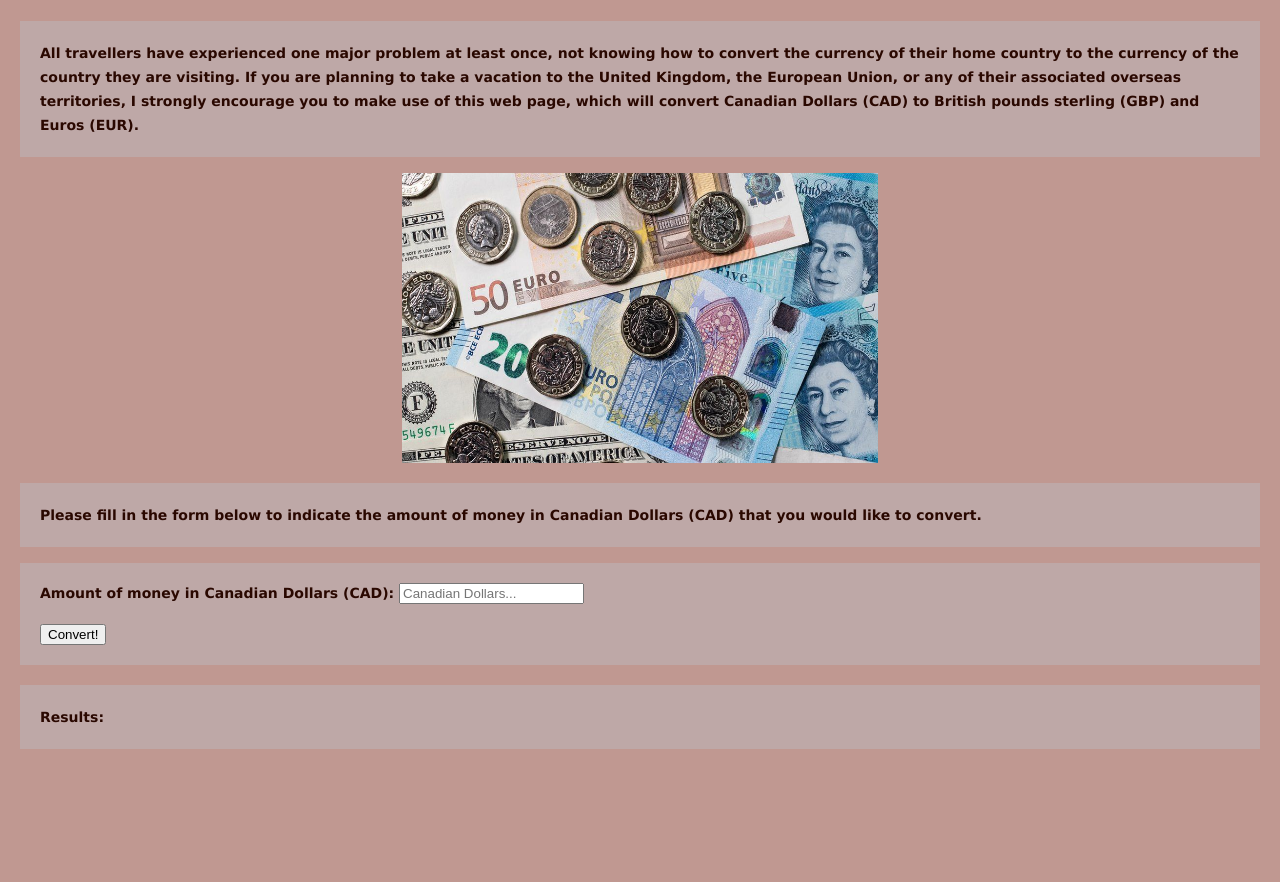
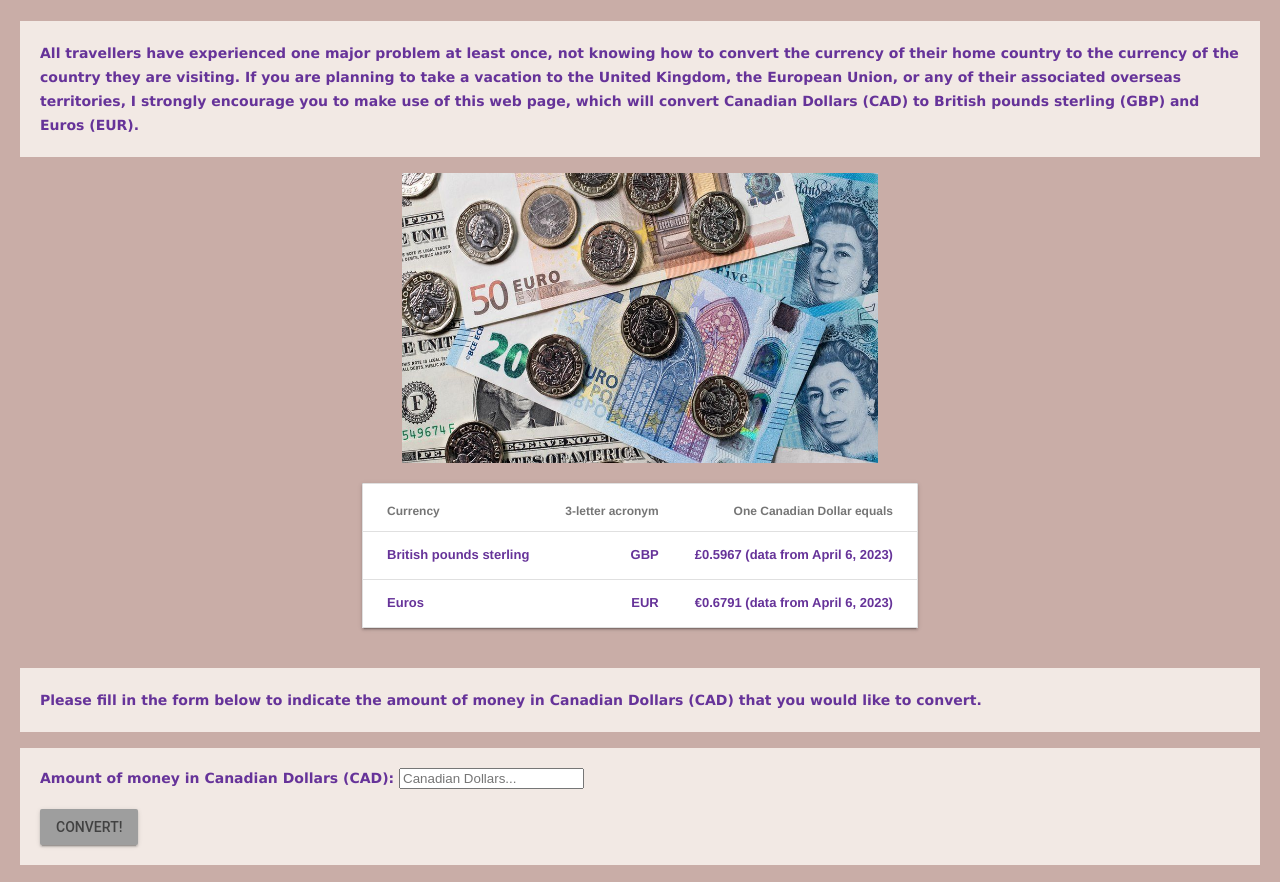
Before and after one commit to ICS20-Programming-BenT/Assign-03-HTML-CurrencyConversion, a plain HTML site: page index.html in a window 1280 px wide. Shown: the part 183-1065 px from the top of the page. Before the commit the page ends 988 px from the top, so only its background shows below. Drawn offline with nearby package versions, Linux system fonts and the light colour scheme.

Commit message:
Updated code and added MDL

```diff
--- a/css/style.css
+++ b/css/style.css
@@ -1,18 +1,18 @@
 /* Created by: Ben Thomson
-* Created on: 04/04/2023
+* Created on: 04/05/2023
 * This CSS file defines the style for index.html
-* ICS2O-Unit3-04-HTML-FarenheitCelsius
+* ICS2O-Assign-03-HTML-CurrencyConversion
 */
 
 body {
-  background-color: rgb(192 152 145);
+  background-color: rgb(201 173 167);
   font-weight: 900;
-  color: #2a0800;
+  color: rebeccapurple;
 }
 
 h1 {
   font-family: Verdana, Geneva, Tahoma, sans-serif;
-  background-color: hsl(15deg 27% 37%);
+  background-color: hsl(309deg 6% 58%);
   padding: 40px;
   text-align: center;
 }
@@ -20,14 +20,14 @@ h1 {
 form {
   font-family: Verdana, Geneva, Tahoma, sans-serif;
   font-weight: 900;
-  background-color: #bea8a7;
+  background-color: #f2e9e4;
   padding: 20px;
 }
 
 p {
   font-family: Verdana, Geneva, Tahoma, sans-serif;
   font-weight: 900;
-  background-color: #bea8a7;
+  background-color: #f2e9e4;
   padding: 20px;
 }
 
--- a/index.html
+++ b/index.html
@@ -16,7 +16,7 @@
 
     <!-- Google's MDL -->
     <link rel="stylesheet" href="https://fonts.googleapis.com/icon?family=Material+Icons">
-    <link rel="stylesheet" href="https://code.getmdl.io/1.3.0/material.brown-orange.min.css" />
+    <link rel="stylesheet" href="https://code.getmdl.io/1.3.0/material.grey-deep_purple.min.css" />
 
     <!-- Stylesheet -->
     <link rel="stylesheet" href="./css/style.css">
@@ -47,6 +47,32 @@
         <br>
       </center>
 
+      <center>
+        <table class="mdl-data-table mdl-js-data-table mdl-data-table mdl-shadow--2dp">
+          <thead>
+            <tr>
+              <th class="mdl-data-table__cell--non-numeric">Currency</th>
+              <th> 3-letter acronym</th>
+              <th>One Canadian Dollar equals</th>
+            </tr>
+          </thead>
+          <tbody>
+            <tr>
+              <td class="mdl-data-table__cell--non-numeric">British pounds sterling</td>
+              <td>GBP</td>
+              <td>£0.5967 (data from April 6, 2023)</td>
+            </tr>
+            <tr>
+              <td class="mdl-data-table__cell--non-numeric">Euros</td>
+              <td>EUR</td>
+              <td>€0.6791 (data from April 6, 2023)</td>
+            </tr>
+          </tbody>
+        </table>
+        <br>
+        <br>
+      </center>
+
       <!-- Body text -->
       <p>Please fill in the form below to indicate the amount of money in Canadian Dollars (CAD) that you would like to convert.</p>
 
@@ -54,7 +80,11 @@
       <form action="javascript:convertCanadianDollars()">
         <label for="amount-canadian-dollars">Amount of money in Canadian Dollars (CAD):</label>
         <input type="number" step="0.01" min="0" id="amount-canadian-dollars" placeholder="Canadian Dollars..."><br><br>
-        <input type="submit" value="Convert!">
+        <!-- Colored raised button -->
+        <button class="mdl-button mdl-js-button mdl-button--raised mdl-button--colored">
+          Convert!
+        </button>
+
       </form>
       <br>
 
--- a/js/script.js
+++ b/js/script.js
@@ -12,8 +12,8 @@ function convertCanadianDollars () {
   let amountCanadianDollars = parseFloat(document.getElementById("amount-canadian-dollars").value);
 
   // Perform mathematical equations
-  let amountBritishPounds = amountCanadianDollars * 0.60
-  let amountEuros = amountCanadianDollars * 0.68
+  let amountBritishPounds = amountCanadianDollars * 0.5967
+  let amountEuros = amountCanadianDollars * 0.6791
 
   // Display calculations back to user
   document.getElementById("calculations").innerHTML = "The value of your money in British pounds sterling is £" + amountBritishPounds.toFixed(2) + ", and the the value in Euros is €" + amountEuros.toFixed(2) + "."
```
